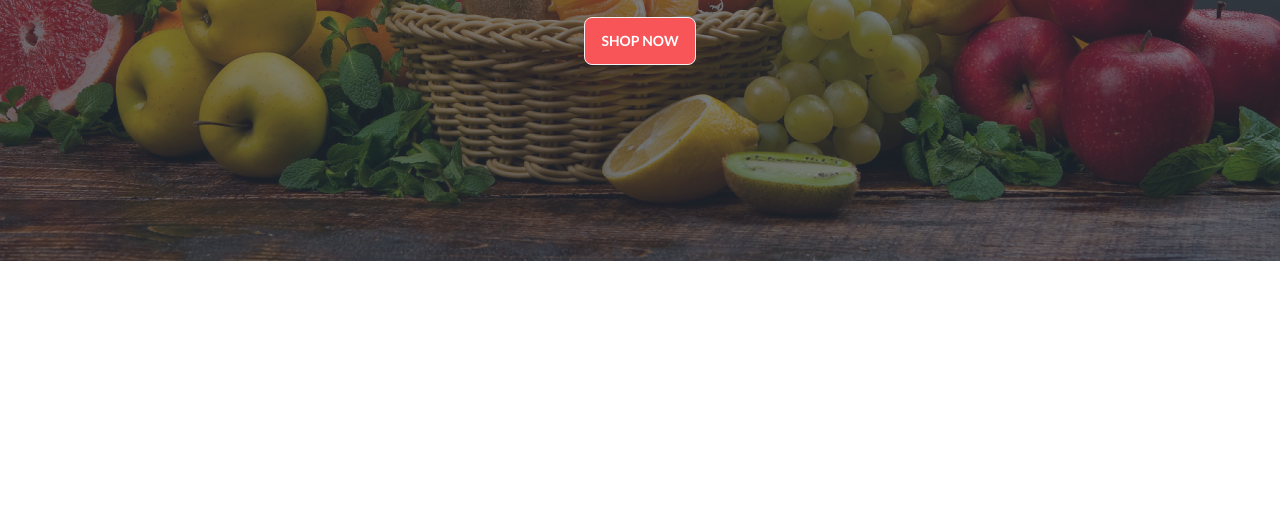
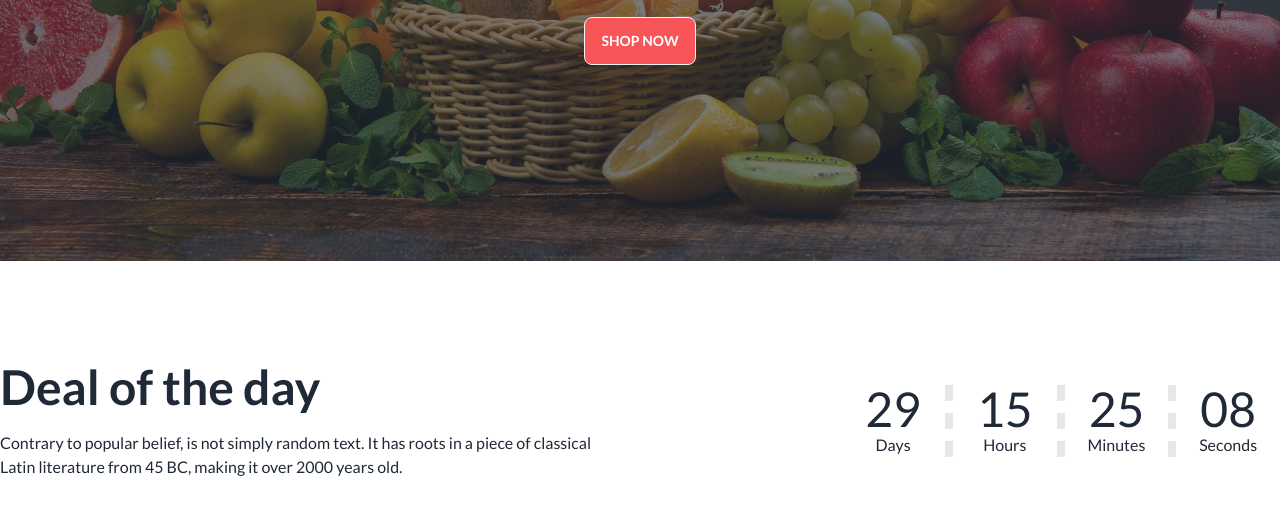
Before and after one commit to Be-professional/fruit-burst, a plain HTML site: page index.html in a window 1280 px wide. Shown: the part 491-1006 px from the top of the page. Before the commit the page ends 800 px from the top, so only its background shows below. Drawn offline with nearby package versions, Linux system fonts and the light colour scheme; grey boxes are pictures that could not be loaded.

Commit message:
deal the day few part

```diff
--- a/index.html
+++ b/index.html
@@ -150,9 +150,37 @@
           </div>
 
     </header>
+    <main class="container mx-auto">
+        <!-- deal the day section  -->
+        <section class="my-24">
+            <div class="flex justify-between items-center">
+                <div class="">
+                    <h3 class=" text-5xl font-extrabold">Deal of the day</h3>
+                    <p class="font-medium mt-5">Contrary to popular belief, is not simply random text. It has roots in a piece of classical <br> Latin literature from 45 BC, making it over 2000 years old.</p>
+                </div>
 
+                <div class="justify-end flex">
+                    <div class="text-center border-r-8 border-dashed">
+                        <h3 class="text-5xl mx-6 ">29</h3>
+                        <p>Days</p>
+                    </div>
+                    <div class="text-center  border-r-8 border-dashed">
+                        <h3 class="text-5xl mx-6">15</h3>
+                        <p>Hours</p>
+                    </div>
+                    <div class="text-center  border-r-8 border-dashed">
+                        <h3 class="text-5xl mx-6">25</h3>
+                        <p>Minutes</p>
+                    </div>
+                    <div class="text-center">
+                        <h3 class="text-5xl mx-6">08</h3>
+                        <p>Seconds</p>
+                    </div>
 
-    <main>
+                </div>
+            </div>
+        </section>
+
 
     </main>
 </body>
```
